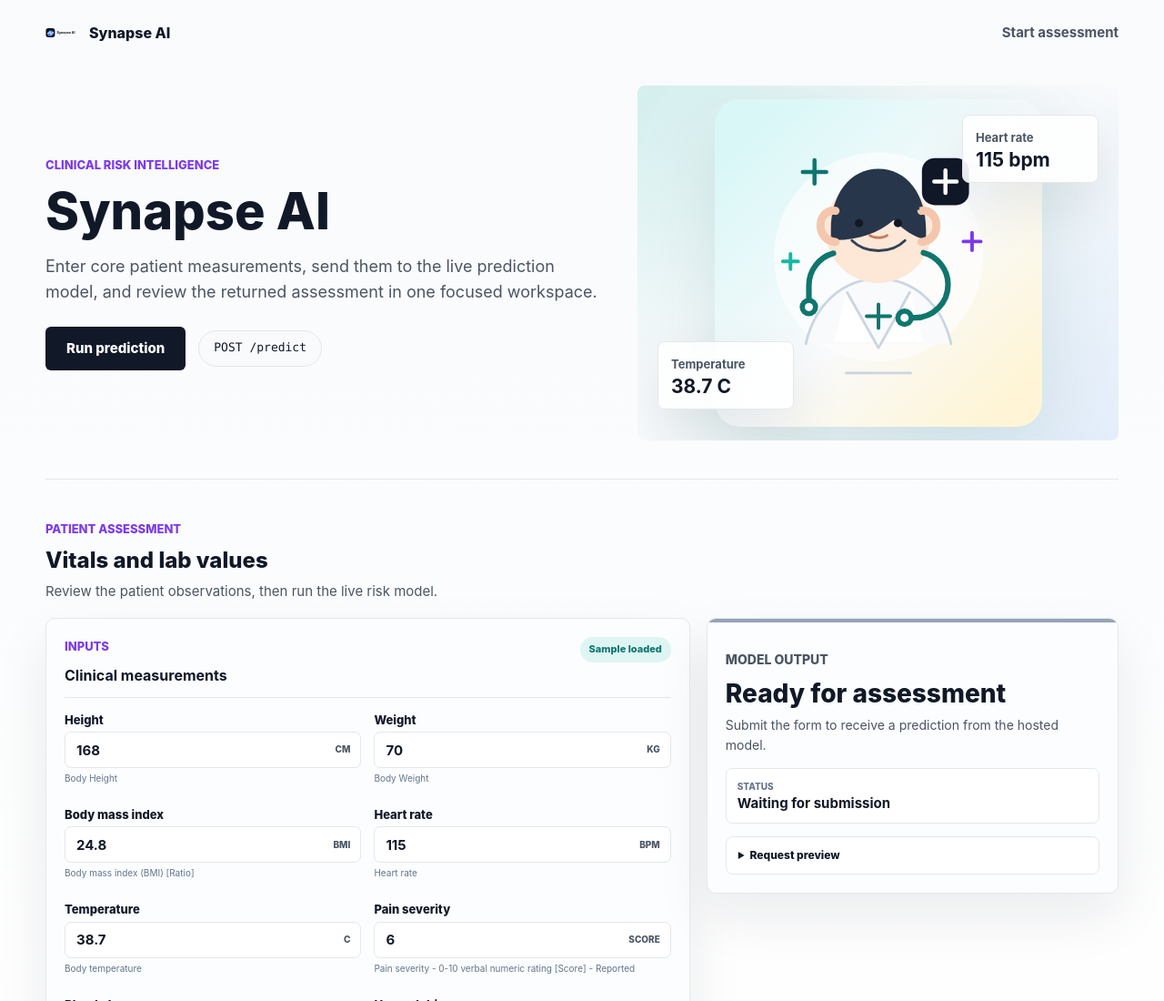
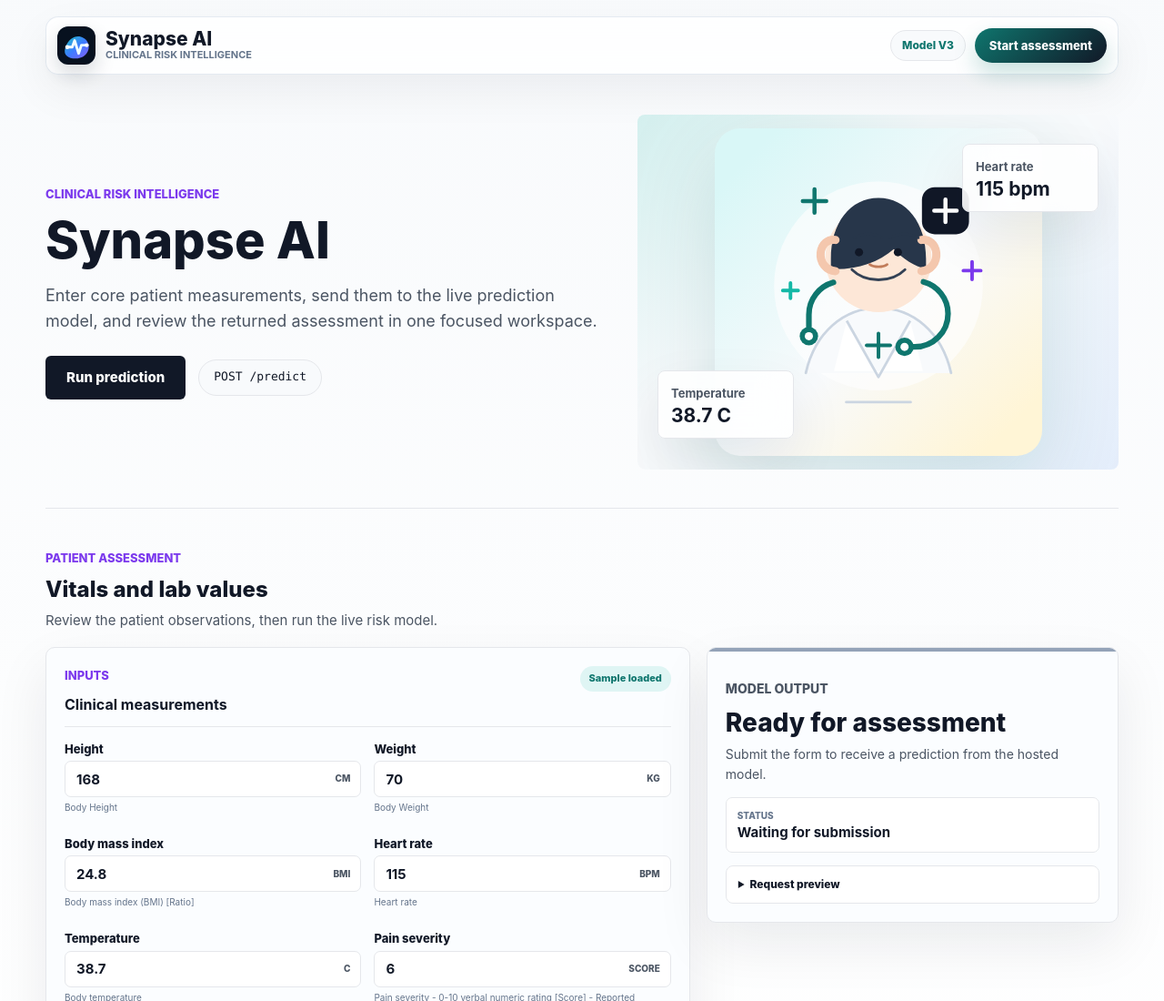
Before and after one commit to programmer-ejie/Synapse-AI, a React app in the folder synapse_frontend/: page / in a window 1280 px wide. Shown: the top 1100 px of the page at 91% size. Built offline with nearby package versions, Linux system fonts and the light colour scheme.

Commit message:
udpated code

```diff
--- a/synapse_frontend/src/App.css
+++ b/synapse_frontend/src/App.css
@@ -5,32 +5,110 @@
 
 .site-header {
   width: min(1180px, 100%);
-  margin: 0 auto 18px;
+  margin: 0 auto 22px;
   display: flex;
   align-items: center;
   justify-content: space-between;
   gap: 20px;
+  border: 1px solid rgba(226, 232, 240, 0.9);
+  border-radius: 14px;
+  padding: 10px 12px;
+  background: rgba(255, 255, 255, 0.82);
+  box-shadow: 0 18px 48px rgba(15, 23, 42, 0.06);
+  backdrop-filter: blur(16px);
 }
 
 .brand {
   display: inline-flex;
   align-items: center;
-  gap: 12px;
+  gap: 11px;
   color: var(--text-h);
-  font-weight: 800;
   text-decoration: none;
 }
 
-.brand img {
-  width: 36px;
-  height: 36px;
+.brand-mark {
+  width: 42px;
+  height: 42px;
+  display: grid;
+  place-items: center;
+  border-radius: 12px;
+  background: #07111f;
+  box-shadow: 0 10px 22px rgba(15, 23, 42, 0.16);
+}
+
+.brand-mark img {
+  width: 42px;
+  height: 42px;
+}
+
+.brand-copy {
+  display: grid;
+  gap: 1px;
+}
+
+.brand-copy strong {
+  color: var(--text-h);
+  font-family: var(--heading);
+  font-size: 21px;
+  font-weight: 850;
+  line-height: 1;
+}
+
+.brand-copy small {
+  color: var(--muted);
+  font-size: 11px;
+  font-weight: 750;
+  line-height: 1.2;
+  text-transform: uppercase;
+}
+
+.header-actions {
+  display: inline-flex;
+  align-items: center;
+  gap: 10px;
 }
 
 .header-link {
-  color: var(--text);
-  font-size: 15px;
-  font-weight: 700;
+  min-height: 38px;
+  display: inline-flex;
+  align-items: center;
+  justify-content: center;
+  border-radius: 999px;
+  padding: 0 16px;
+  background: linear-gradient(135deg, #0f766e, #111827);
+  color: #ffffff;
+  font-size: 13px;
+  font-weight: 800;
   text-decoration: none;
+  box-shadow: 0 12px 24px rgba(15, 118, 110, 0.22);
+  transition:
+    transform 160ms ease,
+    box-shadow 160ms ease,
+    filter 160ms ease;
+}
+
+.header-link:hover {
+  transform: translateY(-1px);
+  box-shadow: 0 16px 30px rgba(15, 118, 110, 0.28);
+  filter: saturate(1.08);
+}
+
+.header-link:focus-visible {
+  outline: 3px solid rgba(20, 184, 166, 0.25);
+  outline-offset: 3px;
+}
+
+.status-pill {
+  min-height: 34px;
+  display: inline-flex;
+  align-items: center;
+  border: 1px solid var(--border);
+  border-radius: 999px;
+  padding: 0 12px;
+  background: #f8fafc;
+  color: #0f766e;
+  font-size: 12px;
+  font-weight: 850;
 }
 
 .hero-section,
@@ -543,8 +621,22 @@
 }
 
 @media (max-width: 640px) {
+  .status-pill {
+    display: none;
+  }
+
+  .brand-copy strong {
+    font-size: 18px;
+  }
+
+  .brand-copy small {
+    display: none;
+  }
+
   .header-link {
-    display: none;
+    min-height: 34px;
+    padding: 0 12px;
+    font-size: 12px;
   }
 
   .hero-copy h1 {
--- a/synapse_frontend/src/App.jsx
+++ b/synapse_frontend/src/App.jsx
@@ -216,12 +216,20 @@
     <main className="site-shell">
       <header className="site-header" aria-label="Main navigation">
         <a className="brand" href="/" aria-label="Synapse AI home">
-          <img src="/synapse-logo.svg" alt="" />
-          <span>Synapse AI</span>
+          <span className="brand-mark">
+            <img src="/synapse-mark.svg" alt="" />
+          </span>
+          <span className="brand-copy">
+            <strong>Synapse AI</strong>
+            <small>Clinical risk intelligence</small>
+          </span>
         </a>
-        <a className="header-link" href="#assessment">
-          Start assessment
-        </a>
+        <nav className="header-actions" aria-label="Primary">
+          <span className="status-pill">Model V3</span>
+          <a className="header-link" href="#assessment">
+            Start assessment
+          </a>
+        </nav>
       </header>
 
       <section className="hero-section">
```
Also changed, not shown: synapse_frontend/public/synapse-mark.svg (added).
